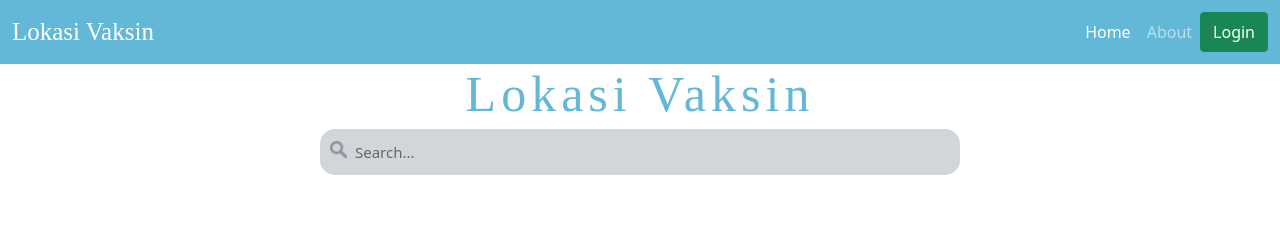
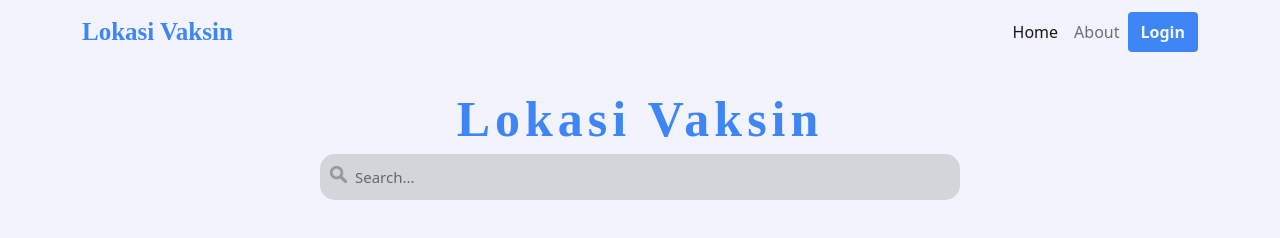
Before and after one commit to RamaAlqdri/lokasivaksin.github.io, a plain HTML site: page index.html in a window 1280 px wide. Drawn offline with nearby package versions, Linux system fonts and the light colour scheme.

Commit message:
mengedit navbar, mengubah warna bg

```diff
--- a/index.html
+++ b/index.html
@@ -12,9 +12,9 @@
   <body>
     <!-- Navbar -->
     <section id="Navbar">
-      <nav class="navbar navbar-expand-lg navbar-dark" style= 'background-color : #63b8d8'>
-        <div class="container-fluid">
-          <a class="navbar-brand" href="#">Lokasi Vaksin</a>
+      <nav class="navbar navbar-expand-lg navbar-light" style='background-color : #63b9d800'>
+        <div class="container-md">
+          <a class="navbar-brand" style="color: #3E86F6" href="#">Lokasi Vaksin</a>
           <button class="navbar-toggler" type="button" data-bs-toggle="collapse" data-bs-target="#navbarNavAltMarkup" aria-controls="navbarNavAltMarkup" aria-expanded="false" aria-label="Toggle navigation">
             <span class="navbar-toggler-icon"></span>
           </button>
@@ -22,7 +22,7 @@
             <div class="navbar-nav ms-auto">
               <a class="nav-link active" aria-current="page" href="#">Home</a>
               <a class="nav-link" href="#">About</a>
-              <button class="btn btn-success" type="submit">Login</button>
+              <button class="btn" style="background-color:#3E86F6; color:aliceblue" type="submit">Login</button>
             </div>
           </div>
         </div>
--- a/style.css
+++ b/style.css
@@ -1,12 +1,21 @@
 a:link {
   text-decoration: none;
 }
+body{
+  background-color: #F3F3FD;
+}
+.btn{
+  font-weight: bold;
+}
 .navbar-brand{
-  font-family: Times New Roman;
+  font-family: kalivo;
   font-size: 25px;
+  font-weight: bold;
 }
 .title1 {
-  color: #63b8d8;
+  margin-top: 25px;
+  font-weight: bold;
+  color: #3E86F6;
   text-align: center;
   font-size: 50px;
   text-decoration: none;
```
